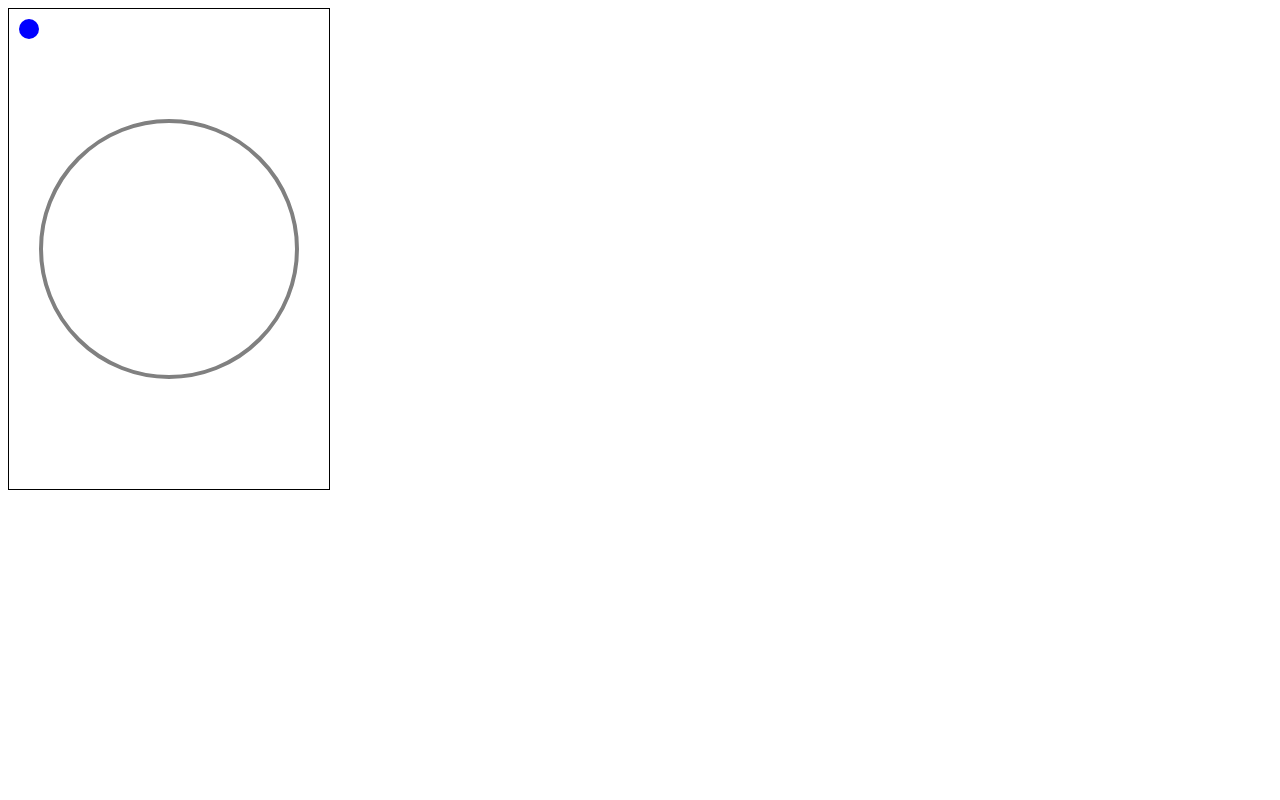
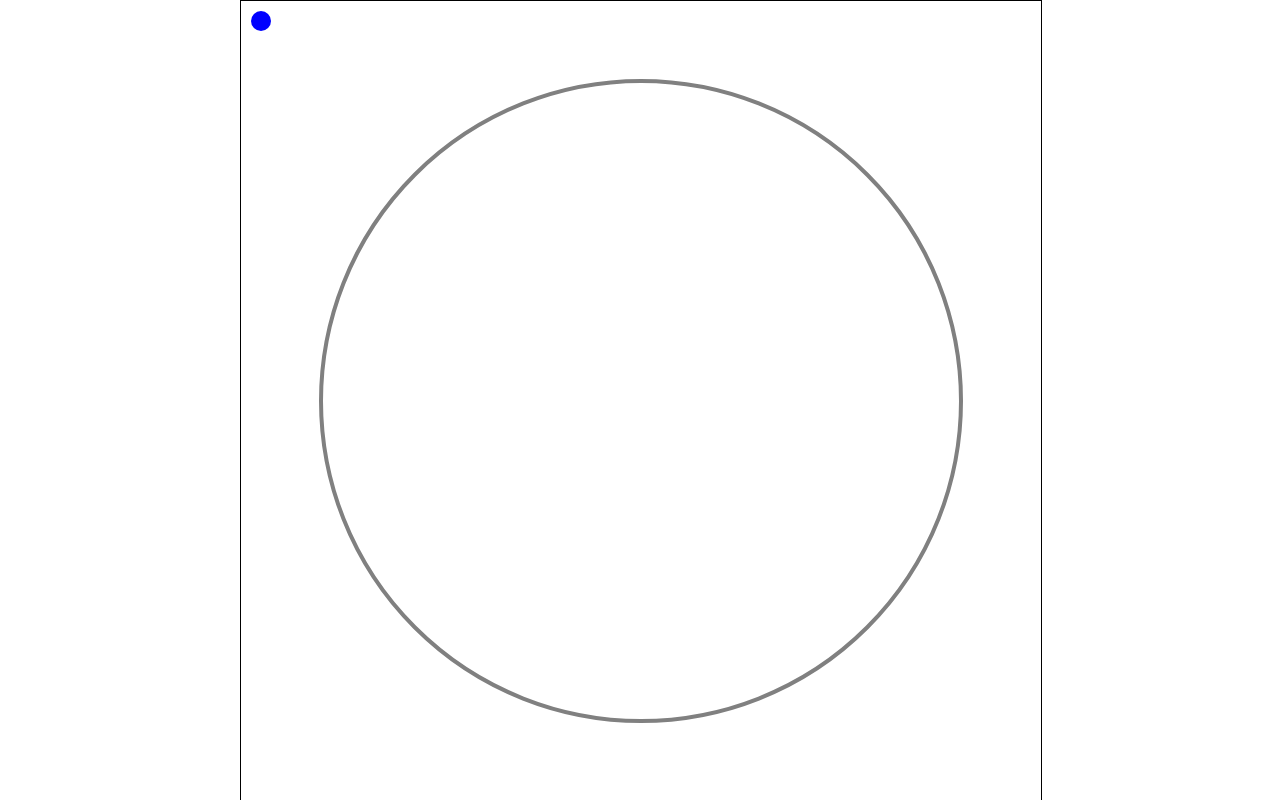
Before and after one commit to evilmachina/marbleartV2_prototype, a website: page www/public/indexcanvas.html in a window 1280 px wide. Drawn offline with Linux system fonts and the light colour scheme.

Commit message:
rezising the canvas

```diff
--- a/www/public/indexcanvas.html
+++ b/www/public/indexcanvas.html
@@ -2,20 +2,36 @@
 xmlns:v="urn:schemas-microsoft-com:vml">
 <head>
     <meta charset="UTF-8" />
+	<meta name="viewport" content="width=device-width, user-scalable=no, initial-scale=1.0, maximum-scale=1.0">
+	<meta name="apple-mobile-web-app-capable" content="yes">
+	<meta name="apple-mobile-web-app-status-bar-style" content="black-translucent">
+
     <title>kulbana canvas</title>
+
    <style type="text/css">
-      #container { position: relative; }
-      #canvas { border: 1px solid #000; }
+	body { margin: 0px; }
+	#container { width: 95%;
+        height: 95%;
+        }
+    #canvas { border: 1px solid #000;
+		}
     </style>
 	<script type="text/javascript" src="js/canvasSlider.js"></script>
+	<script type="application/x-javascript">
+	 /*  addEventListener("load", function() { setTimeout(hideURLbar, 0); }, false);
+
+	   function hideURLbar(){
+	   window.scrollTo(0,1);
+	   }*/
+	</script>
  </head>
   <body onLoad="init()">
 
-    <div id="container">
-    <canvas id="canvas" width="320" height="480">
+    <!--<div id="container"> -->
+    <canvas id="canvas" >
     This text is displayed if your browser does not support HTML5 Canvas.
     </canvas>
-    </div>
+   <!-- </div> -->
 
   </body>
 </html>
--- a/www/public/js/canvasSlider.js
+++ b/www/public/js/canvasSlider.js
@@ -7,8 +7,8 @@ function circle() {
 
 var canvas;
 var ctx;
-var WIDTH;
-var HEIGHT;
+var canvasWidth;
+var canvasHeight;
 var INTERVAL = 20;
 var isDrag = false;
 var mx, my;
@@ -32,20 +32,50 @@ var stylePaddingLeft, stylePaddingTop, styleBorderLeft, styleBorderTop;
 
 var knob, track;
 var background;
+var canvasWidth =0;
+var canvasHeight = 0;
+
+
+function resize(){
+
+	var viewportWidth = window.innerWidth;
+    var viewportHeight = window.innerHeight;
+
+	var C = 1;
+	var W_TO_H = 1;//2/1;
+	if(viewportWidth < viewportHeight){
+		canvasWidth = viewportWidth * C;
+		canvasHeight = canvasWidth / W_TO_H;
+    }
+	else{
+			canvasHeight = viewportHeight * C;
+			canvasWidth = canvasHeight / W_TO_H;
+	}
+
+    canvas.style.position = "fixed";
+    canvas.setAttribute("width", canvasWidth);
+    canvas.setAttribute("height", canvasHeight);
+    canvas.style.top = (viewportHeight - canvasHeight) / 2;
+    canvas.style.left = (viewportWidth - canvasWidth) / 2;
+   	canvasHeight = canvas.height;
+	canvasWidth = canvas.width;
+    invalidate();
+}
 
 function init() {
   canvas = document.getElementById('canvas');
-  HEIGHT = canvas.height;
-  WIDTH = canvas.width;
+  resize();
+  canvasHeight = canvas.height;
+  canvasWidth = canvas.width;
   ctx = canvas.getContext('2d');
   ghostcanvas = document.createElement('canvas');
-  ghostcanvas.height = HEIGHT;
-  ghostcanvas.width = WIDTH;
+  ghostcanvas.height = canvasHeight;
+  ghostcanvas.width = canvasWidth;
   gctx = ghostcanvas.getContext('2d');
 
   //fixes a problem where double clicking causes text to get selected on the canvas
   canvas.onselectstart = function () { return false; }
-
+   window.onresize = function () { resize(); }
   // fixes mouse co-ordinate problems when there's a border or padding
   // see getMouse for more detail
   if (document.defaultView && document.defaultView.getComputedStyle) {
@@ -69,33 +99,32 @@ function init() {
   knob.x = 20;
   knob.y = 20;
   knob.r = 10;
-
-  track = new circle;
-  track.x = WIDTH/2;
-  track.y = HEIGHT/2;
-  track.r = WIDTH*0.8/2;
-
 }
 
 function clear(canvas) {
-  canvas.clearRect(0, 0, WIDTH, HEIGHT);
+  canvas.clearRect(0, 0, canvasWidth, canvasHeight);
+}
+
+function drawTrack(context){
+	var y = canvas.height/2,
+		x = canvas.width/2,
+		r = (canvas.width > canvas.height) ? (canvas.height*0.4) : (canvas.width*0.4) ;
+    context.strokeStyle = "gray";
+    context.lineWidth = 4;
+    context.beginPath();
+    context.arc(x, y, r, 0, Math.PI*2, true);
+    context.stroke();
 }
 
 function draw() {
   if (canvasValid == false) {
     clear(ctx);
     var context = ctx;
-    context.strokeStyle = "gray";
-    context.lineWidth = 4;
-    context.beginPath();
-    context.arc(track.x,track.y, track.r, 0, Math.PI*2, true);
-    context.stroke();
-
-
+    drawTrack(context);
 
     context.fillStyle = knob.fill;
     context.beginPath();
-    context.arc(knob.x,knob.y, knob.r, 0, Math.PI*2, true);
+    context.arc(knob.x, knob.y, knob.r, 0, Math.PI*2, true);
     context.fill();
 
 
--- a/www/server.js
+++ b/www/server.js
@@ -5,7 +5,7 @@ var http = require('http'),
 	sys = require('sys'),
 	sio = require('socket.io');
 
-var port = 80;
+var port = 1337;
 
 var server = http.createServer(function(req, res) {
        var uri = url.parse(req.url).pathname;
@@ -35,6 +35,7 @@ var server = http.createServer(function(req, res) {
 server.listen(port);
 
 
+var io = sio.listen(server);
 io.configure(function(){
 /*
  io.set('transports', [
@@ -45,7 +46,6 @@ io.configure(function(){
 });
 var curentPossision = 0;
 
-var io = sio.listen(server);
 io.sockets.on("connection", function(socket){
 
 	socket.emit("newPos", {pos: curentPossision});
```
